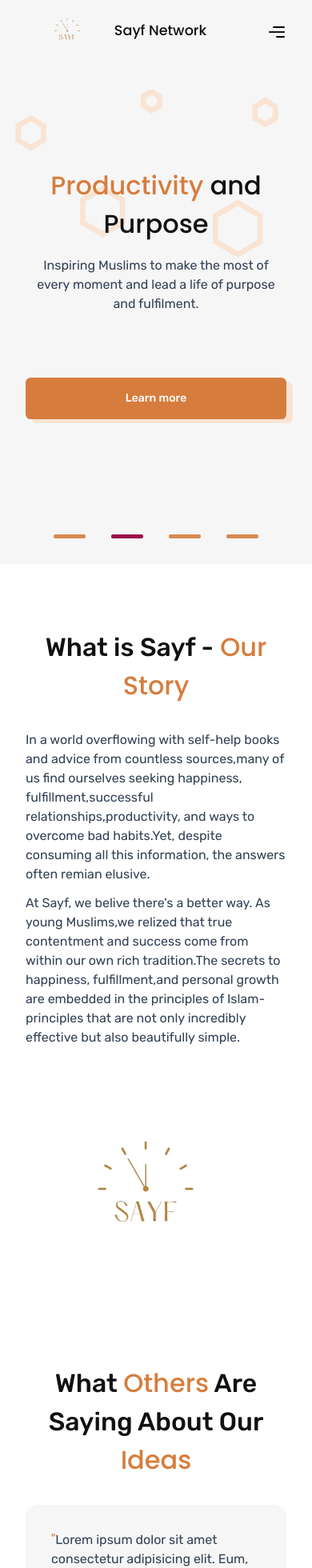
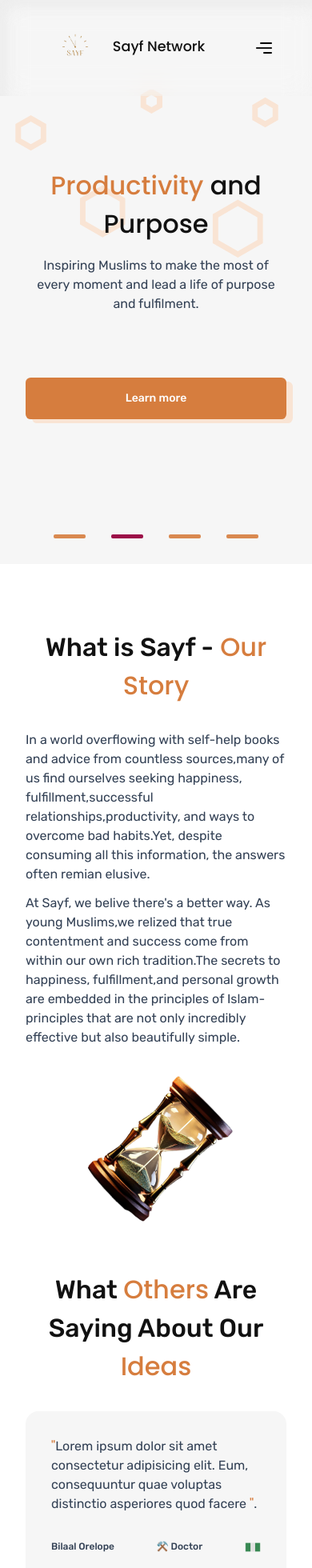
Before and after one commit to abdulrahmansoyooye/sayfproject, a Next.js app: page / in a window 390 px wide. Shown: the top 1960 px of the page at 80% size. Built offline with nearby package versions, Linux system fonts and the light colour scheme.

Commit message:
fixed create articel bug

```diff
--- a/app/globals.css
+++ b/app/globals.css
@@ -137,10 +137,10 @@
   @apply text-slate-400;
 }
 .container {
-  @apply break-inside-avoid rounded-lg text-gray-700 shadow-[inset_10px_-50px_94px_0px_rgb(199,199,199,0.2)] bg-clip-padding p-6 pb-4 backdrop-blur-[3rem] backdrop-filter md:w-[450px] w-[100%] h-fit space-y-[2rem] bg-primary-color;
+  @apply break-inside-avoid rounded-lg bg-white/10 shadow-[inset_10px_100px_180px_0_rgb(199,199,199,0.2)]  bg-clip-padding p-6 pb-4 backdrop-blur-[3rem] backdrop-filter md:w-[450px] w-[100%] h-fit space-y-[2rem];
 }
 .glassmorphism {
-  @apply rounded-xl bg-white/10 shadow-[inset_10px_100px_180px_0_rgb(199,199,199,0.2)] backdrop-blur-[1rem]  p-5;
+  @apply bg-white/5 shadow-[inset_10px_10px_18px_0_rgb(199,199,199,0.2)] backdrop-blur-[1rem]  p-5;
 }
 .skeleton_container {
   /* @apply bg-slate-500; */
--- a/app/page.js
+++ b/app/page.js
@@ -35,7 +35,7 @@
             </div>{" "}
           </div>
 
-          <div className="flex text-left gap-[2rem] max-lg:flex-col justify-center">
+          <div className="flex text-left gap-[2rem] max-lg:flex-col justify-center items-start">
             <div className="space-y-[0.75rem] text-left sm:w-[50%]">
               <p className="dark-text font-[400]">
                 In a world overflowing with self-help books and advice from
@@ -53,7 +53,13 @@
                 also beautifully simple.
               </p>
             </div>
-            <Image src={"/assets/sayf.png"} width={300} height={300} />
+            <Image
+              src={"/assets/story.png"}
+              width={450}
+              height={300}
+              alt="story"
+              className="rotate-45 "
+            />
           </div>
         </motion.div>{" "}
         {/* Ideas */}
--- a/app/podcasts/page.jsx
+++ b/app/podcasts/page.jsx
@@ -54,7 +54,7 @@
         <div className="relative w-[60%] max-lg:w-[80%] m-auto">
           <input
             value={searchText}
-            className="search_input glassmorphism"
+            className="search_input "
             placeholder="Search For Podcasts"
             onChange={handleSearchPodcast}
           />
@@ -136,7 +136,7 @@
 
   return (
     <div
-      className="container glassmorphism flex-col gap-[4rem] cursor-pointer"
+      className="container flex-col gap-[4rem] cursor-pointer"
       onClick={() => router.push(`/podcasts/${_id}`)}
     >
       <div className="flex-between flex-wrap gap-[0.5rem]">
--- a/components/Nav.jsx
+++ b/components/Nav.jsx
@@ -26,7 +26,7 @@
   const isActive = (href) => pathname === href;
   const [istoggle, setIstoggle] = useState(false);
   return (
-    <div className="nav flex-between sm:p-[1rem_6rem] max-lg:justify-around z-[1000] serif">
+    <div className="nav flex-between sm:p-[1rem_6rem] max-lg:justify-around z-[1000] serif glassmorphism">
       <div className="flex justify-around items-center max-lg:w-[60%]  ">
         <Image
           src={"/assets/sayf.png"}
```
Also changed, not shown: public/assets/story.png (added).
